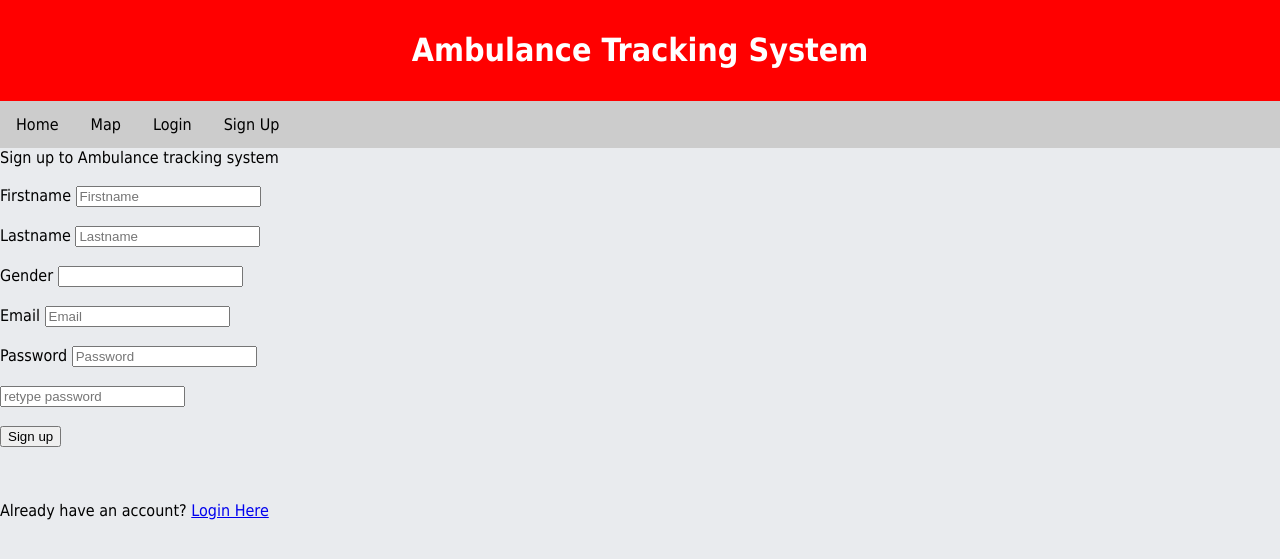
After one commit to appledog-0/codeBits, a PHP site: page /signup.php in a window 1280 px wide. The commit adds this page. Shown: the top 559 px of the page. Run offline with PHP 8.4, Linux system fonts and the light colour scheme.

Commit message:
Add files via upload

```diff
--- /dev/null
+++ b/db.php
@@ -0,0 +1,7 @@
+<?php
+// Establishing a connection to the MySQL database
+$con = mysqli_connect("localhost", "root", "", "register") or die(mysqli_error($con));
+
+// If the connection is successful, $con holds the connection object
+// If there's an error in the connection, the script will terminate and display the error message
+?>
--- /dev/null
+++ b/signup.php
@@ -0,0 +1,91 @@
+<?php
+session_start();
+
+include("db.php");
+
+if ($_SERVER['REQUEST_METHOD'] == "POST") {
+    $Firstname = $_POST['fname'];
+    $Lastname = $_POST['lname'];
+    $Gender = $_POST['gender'];
+    $Email = $_POST['email'];
+    $Password = $_POST['password'];
+
+    // Use correct variable names in the query
+    $query = "INSERT INTO form(fname, lname, gender, email, password) VALUES ('$Firstname', '$Lastname', '$Gender', '$Email', '$Password')";
+
+    // Check if the query was successful
+    if (mysqli_query($con, $query)) {
+        echo "<script type='text/javascript'>alert('Successfully Register')</script>";
+    } else {
+        // If there was an error in the query, you might want to display an error message
+        echo "<script type='text/javascript'>alert('Error: " . mysqli_error($con) . "')</script>";
+    }
+}
+?>
+
+
+<!DOCTYPE html>
+<html>
+    <head><title>Ambulance tracking system | signup</title></head>
+    <head>
+        <style>
+               .error{
+            color: red;
+            margin: 0px;
+        }
+        </style>
+        <meta charset="UTF-8">
+        <meta name="viewport" content="width=device-width, initial-scale=1.0">
+        <link rel="stylesheet" href="styles.css">
+        <title>Ambulance Tracking System</title>
+    </head>
+    <body>
+
+    <header>
+        <h1>Ambulance Tracking System</h1>
+    </header>
+
+    <nav>
+        <ul>
+            <li><a href="homepage.html">Home</a></li>
+            <li><a href="map.html">Map</a></li>
+            <li><a href="login.html">Login</a></li>
+            <li><a href="signup.html">Sign Up</a></li>
+        </ul>
+    </nav>
+    <body style="font-family: tahoma; background-color: #e9ebee;">
+        <div id="bar" >
+          <div style=" font-size: 40px;"></div>
+
+        </div>
+        <div id="login_bar">
+            <form method="POST">
+
+            Sign up to Ambulance tracking system<br><br>
+            <label for="User"> Firstname
+            <input type="text" id="User" placeholder="Firstname" name="fname"><br><br>
+            Lastname
+            <input type="text" id="User" placeholder="Lastname" name="lname"><br><br>
+            <p class="error" id="Usererror"></p>
+            </label>
+            <label >Gender</label>
+            <input type="text" name="gender" required><br><br>
+            <label for="Email">Email
+            <input type="email" id="Email" placeholder="Email" name="email"><br><br>
+            <p class="error" id="Emailerror"></p>
+        </label>
+        <label for="Password">Password
+            <input type="password" id="Password" placeholder="Password" name="password"><br><br>
+            <p class="error" id="Passworderror"></p>
+        </label>
+        <label for="CPassword">
+            <input type="password" id="CPassword" placeholder="retype password"><br><br>
+            </label>
+            <input type="submit" id="button" value="Sign up">
+               <br><br><br>
+               <p>Already have an account? <a href="login.php">Login Here</a></p>
+               <script src="form3.js"></script>
+        </div>
+
+    </body>
+</html>
--- a/styles.css
+++ b/styles.css
@@ -38,12 +38,21 @@ nav a:hover {
     background-color: white;
     color: black;
 }
+#ambulance {
+    text-align: center;
+}
+
+#ambulance img {
+    width: 100%; /* Make the image fill the width of the div */
+    max-height: none; /* Set a maximum height for the image */
+    border: 1px solid white; /* Add a border for style */
+}
 
 footer {
     background-color: #333;
     color: white;
     text-align: center;
-    padding: 10px;
+    padding: 1px;
     position: fixed;
     bottom: 0;
     width: 100%;
```
Also changed, not shown: form.js (added, +72 -0 lines), homepage.html (added, +32 -0 lines), index.php (added, +36 -0 lines), login.php (added, +56 -0 lines).
